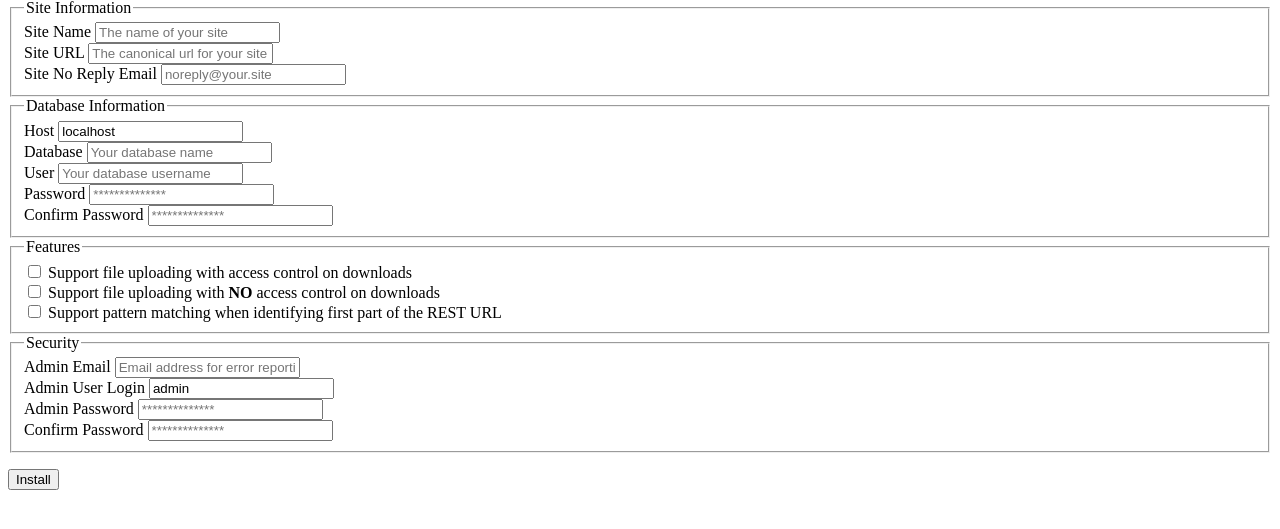
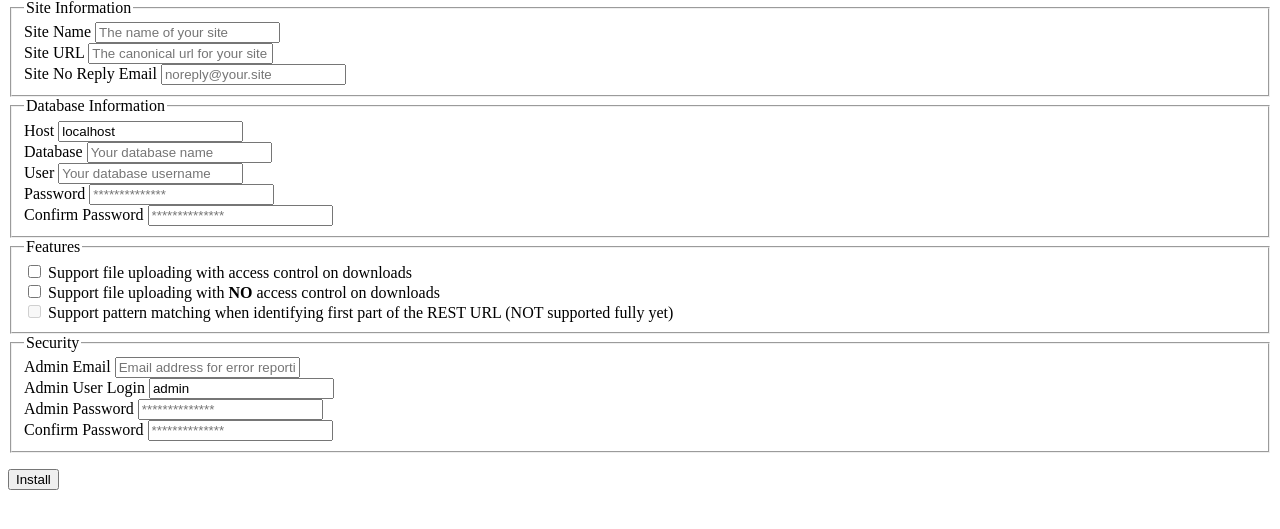
Before and after one commit to kennydude/framework, a PHP site: template install/twigs/install.twig in a window 1280 px wide. Shown: the part 68-597 px from the top of the page. Run offline with PHP 8.4, Linux system fonts and the light colour scheme; the template is opened without the code that fills it, so the values that code supplies are empty; some libraries are stand-ins or nearby versions.

Commit message:
Regex option not yet complete
Disable selection of the regex page matching option - needs more work.

```diff
--- a/install/twigs/install.twig
+++ b/install/twigs/install.twig
@@ -129,7 +129,7 @@
 			</div>
 			<div class="checkbox">
 			    <label>
-				<input type="checkbox" name="regexp"/> Support pattern matching when identifying first part of the REST URL
+				<input type="checkbox" name="regexp" disabled="disabled"/> Support pattern matching when identifying first part of the REST URL (NOT supported fully yet)
 			    </label>
 			</div>
 		    </fieldset>
```
